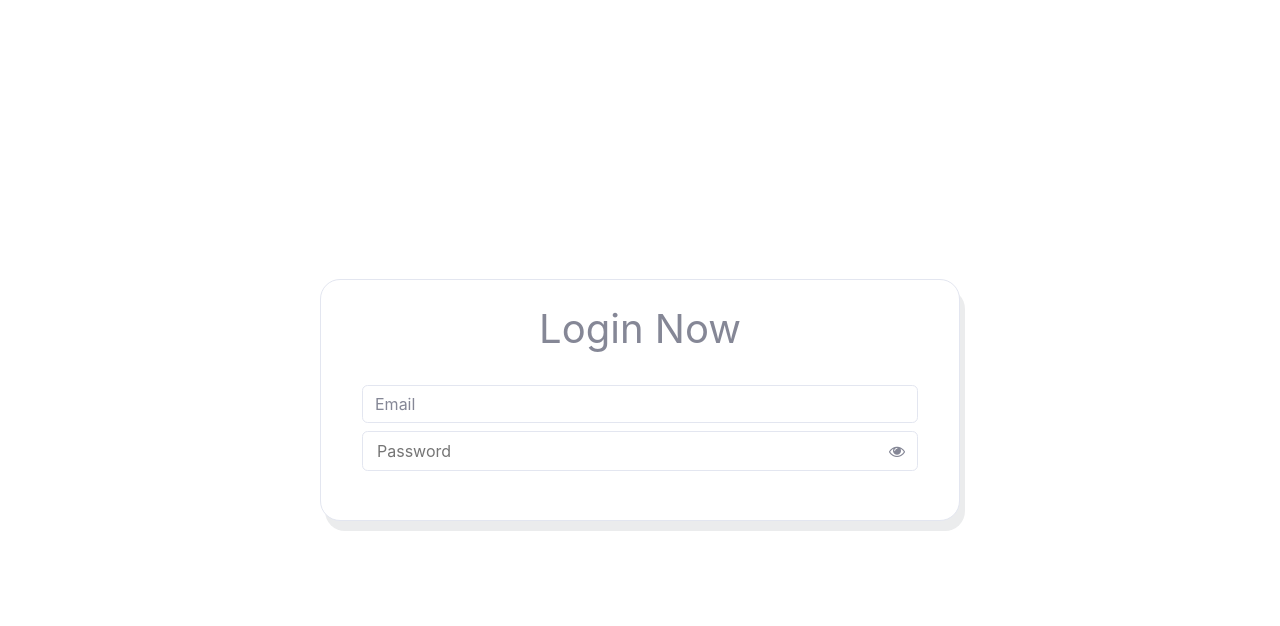
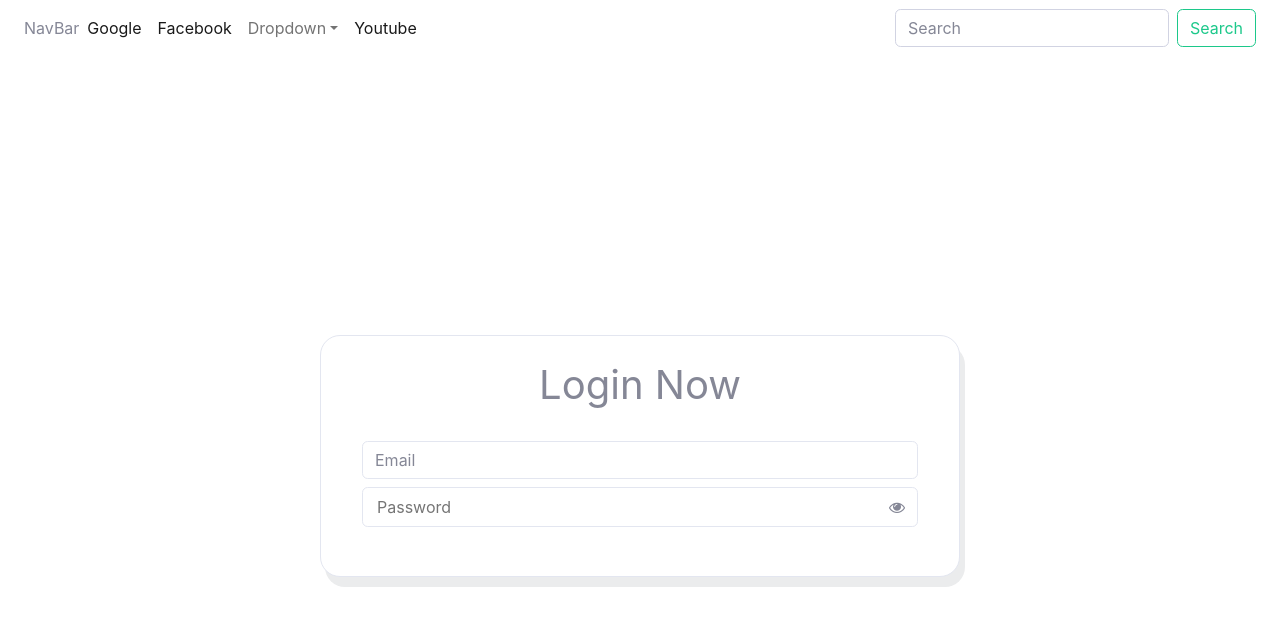
Before and after one commit to wajahatarajput/khppost, a React (Create React App) app: page / in a window 1280 px wide. Shown: the top 626 px of the page. Built offline with nearby package versions, Linux system fonts and the light colour scheme; the HTML template or start-up script is replaced by a standard one.

Commit message:
Updated File

```diff
--- a/src/App.js
+++ b/src/App.js
@@ -1,13 +1,13 @@
 import './App.css';
 //  import RegisterPage from './pages/RegisterPage';
  import LoginPage from './pages/LoginPage';
-
+import Navbar from './components/Navbar';
 
 export default function App() {
   return (
     <>
       {/* <RegisterPage/> */}
-
+      <Navbar/>
       <LoginPage/>
     </>
   );
--- a/src/components/Links/index.js
+++ b/src/components/Links/index.js
@@ -1,9 +1,10 @@
 import React from 'react'
 
-const Links = () => {
+const Links = (props) => {
+  const { Links, Title } = props;
   return (
     <div>
-
+      <a className="nav-link active" aria-current="page" href={Links}>{Title}</a>
     </div>
   )
 }
--- a/src/components/Navbar/index.js
+++ b/src/components/Navbar/index.js
@@ -1,9 +1,45 @@
 import React from 'react';
+import Links from '../Links/index';
 
 const Navbar = () => {
   return (
     <div>
-
+      <nav className="navbar navbar-expand-lg bg-body-tertiary">
+  <div className="container-fluid">
+  <Links Links={'https://www.google.com'}  Title={'NavBar'}  />
+    <button className="navbar-toggler" type="button" data-bs-toggle="collapse" data-bs-target="#navbarSupportedContent" aria-controls="navbarSupportedContent" aria-expanded="false" aria-label="Toggle navigation">
+      <span className="navbar-toggler-icon"></span>
+    </button>
+    <div className="collapse navbar-collapse" id="navbarSupportedContent">
+      <ul className="navbar-nav me-auto mb-2 mb-lg-0">
+        <li className="nav-item">
+                <Links Links={'https://www.google.com'}  Title={'Google'}  />
+        </li>
+        <li className="nav-item">
+        <Links Links={'https://www.facebook.com'}  Title={'Facebook'}  />
+        </li>
+        <li className="nav-item dropdown">
+          <a className="nav-link dropdown-toggle" href="#" role="button" data-bs-toggle="dropdown" aria-expanded="false">
+            Dropdown
+          </a>
+          <ul className="dropdown-menu">
+            <li><Links Links={'https://www.google.com'}  Title={'Google'}  /></li>
+            <li><Links Links={'https://www.google.com'}  Title={'Google'}  /></li>
+            <li><hr className="dropdown-divider"/></li>
+            <li><Links Links={'https://www.google.com'}  Title={'Google'}  /></li>
+          </ul>
+        </li>
+        <li className="nav-item">
+        <Links Links={'https://www.youtube.com'}  Title={'Youtube'}  />
+        </li>
+      </ul>
+      <form className="d-flex" role="search">
+        <input className="form-control me-2" type="search" placeholder="Search" aria-label="Search" />
+        <button className="btn btn-outline-success" type="submit">Search</button>
+      </form>
+    </div>
+  </div>
+</nav>
     </div>
   )
 }
```
